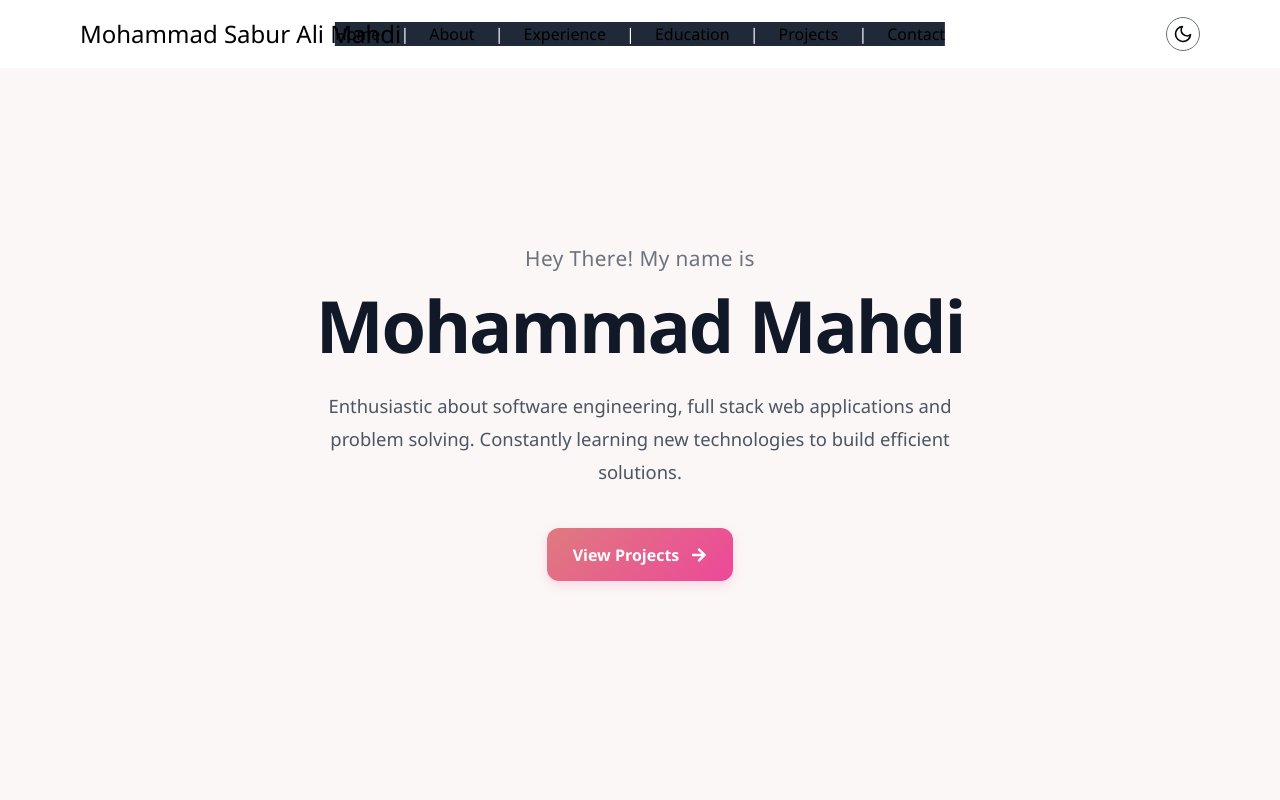
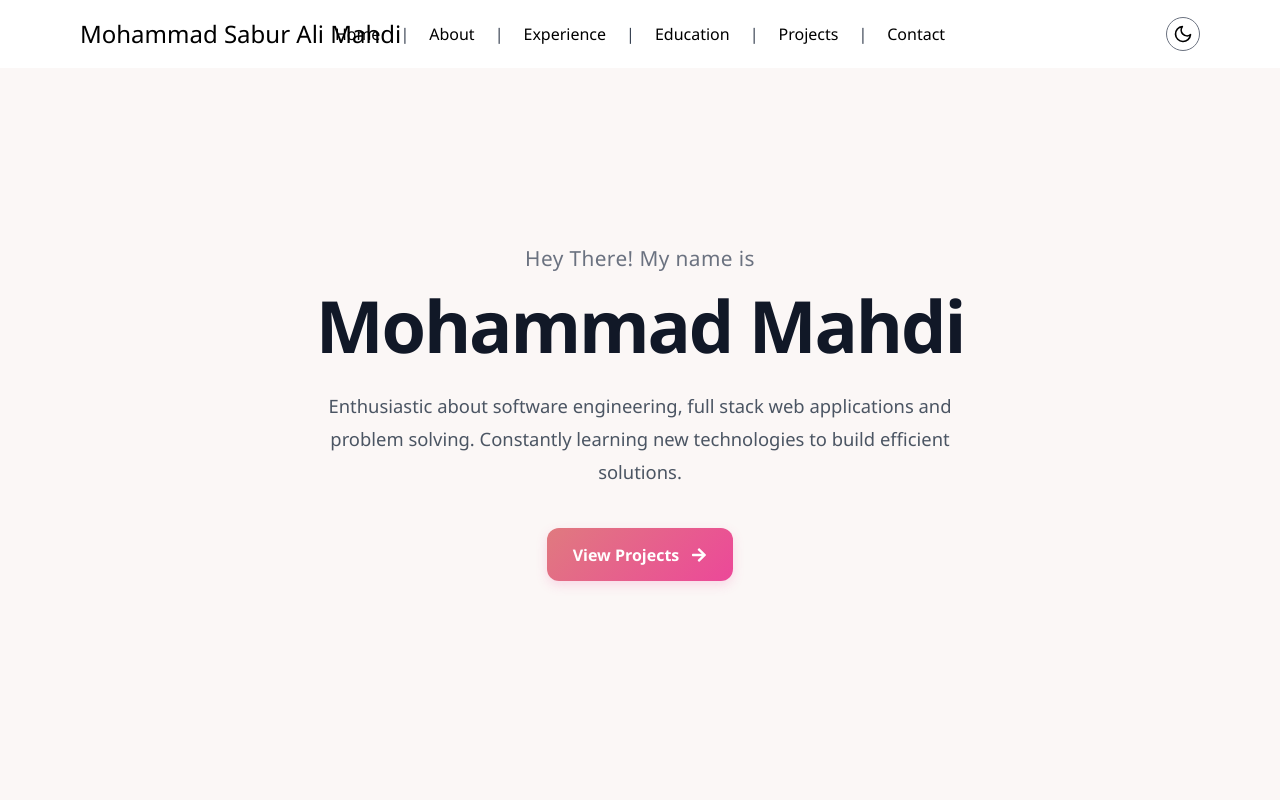
Before and after one commit to MohammadMahdi10/Mohammad-Portfolio-Website, a React (Vite) app: page / in a window 1280 px wide. Shown: the top 800 px of the page. Built offline with nearby package versions, Linux system fonts and the light colour scheme.

Commit message:
fixed navbar stretching too far on 768px dimension screens

```diff
--- a/src/components/Navbar/Navbar.css
+++ b/src/components/Navbar/Navbar.css
@@ -12,7 +12,7 @@
 }
 
 .navbar-title {
-  max-width: 22rem;
+  max-width: 14rem;
   overflow: hidden;
   text-overflow: ellipsis;
   white-space: nowrap;
@@ -22,13 +22,9 @@
   z-index: 2;
 }
 
-.navbar-title a,
 .navbar-title-btn {
   color: inherit;
   text-decoration: none;
-}
-
-.navbar-title-btn {
   background: none;
   border: none;
   cursor: pointer;
@@ -37,28 +33,46 @@
 }
 
 .navbar-links {
-  position: absolute;
-  left: 50%;
-  transform: translateX(-50%);
+  position: fixed;
+  top: 0;
+  right: 0;
+  bottom: 0;
+  left: auto;
+  transform: none;
+  width: 0;
+  min-height: 100vh;
+  height: 100vh;
+  overflow: hidden;
+  flex-direction: column;
+  align-items: flex-start;
+  background: #1f2937;
+  color: white;
+  padding-top: 5rem;
+  box-shadow: 0 25px 50px rgba(0, 0, 0, 0.9);
+  transition:
+    width 0.5s ease-in-out,
+    padding-left 0.5s ease-in-out;
+  z-index: 999;
+  display: flex;
+  gap: 1.25rem;
+}
 
-  display: flex;
-  align-items: center;
-  gap: 1.25rem;
-
-  color: #374151;
+.navbar-links.sidebar-open {
+  width: 12.5rem;
+  padding-left: 1.5rem;
 }
 
 .navbar-link {
   position: relative;
-  color: black;
+  color: white;
   text-decoration: none;
   transition: color 0.3s;
-
   background: none;
   border: none;
   cursor: pointer;
   font: inherit;
-  padding: 0;
+  padding: 0.5rem 0;
+  font-size: 1.125rem;
 }
 
 .navbar-link:hover {
@@ -85,14 +99,27 @@
 }
 
 .sidebar-close {
-  display: none;
+  display: block;
+  width: 1.75rem;
+  height: 1.75rem;
+  position: absolute;
+  right: 1rem;
+  top: 1rem;
+  cursor: pointer;
+  z-index: 1000;
+  color: white;
+  pointer-events: auto;
 }
 
 .navbar-actions {
   display: flex;
   align-items: center;
   gap: 0.5rem;
-  z-index: 2;
+  z-index: 10;
+}
+
+.navbar-links.sidebar-open ~ .navbar-actions {
+  pointer-events: none;
 }
 
 .menu-icon {
@@ -110,8 +137,7 @@
   background: #111827;
 }
 
-.dark .navbar-title,
-.dark .navbar-link {
+.dark .navbar-title {
   color: white;
 }
 
@@ -123,10 +149,10 @@
   background: #60a5fa;
 }
 
-@media (min-width: 640px) {
+@media (min-width: 1024px) {
   .navbar {
-    padding-left: 3rem;
-    padding-right: 3rem;
+    padding-left: 6rem;
+    padding-right: 6rem;
   }
 
   .navbar-title {
@@ -134,25 +160,52 @@
     font-size: 1.5rem;
   }
 
+  .navbar-links {
+    position: absolute;
+    left: 50%;
+    right: auto;
+    top: auto;
+    bottom: auto;
+    transform: translateX(-50%);
+    width: auto;
+    min-height: auto;
+    height: auto;
+    overflow: visible;
+    flex-direction: row;
+    align-items: center;
+    background: transparent;
+    color: #374151;
+    padding-top: 0;
+    padding-left: 0;
+    box-shadow: none;
+    z-index: auto;
+  }
+
+  .navbar-link {
+    color: black;
+    font-size: 1rem;
+    padding: 0;
+  }
+
+  .dark .navbar-link {
+    color: white;
+  }
+
+  .navbar-divider {
+    display: inline;
+  }
+
+  .sidebar-close {
+    display: none;
+  }
+
   .navbar-actions {
     gap: 1rem;
+    z-index: 2;
   }
 
   .menu-icon {
     display: none;
-  }
-}
-
-@media (min-width: 768px) {
-  .navbar-divider {
-    display: inline;
-  }
-}
-
-@media (min-width: 1024px) {
-  .navbar {
-    padding-left: 6rem;
-    padding-right: 6rem;
   }
 }
 
@@ -162,67 +215,3 @@
     padding-right: 5rem;
   }
 }
-
-@media (max-width: 639px) {
-  .navbar-links {
-    position: fixed;
-    top: 0;
-    right: 0;
-    bottom: 0;
-    left: auto;
-    transform: none;
-
-    width: 0;
-    min-height: 100vh;
-    height: 100vh;
-
-    overflow: hidden;
-
-    flex-direction: column;
-    align-items: flex-start;
-
-    background: #1f2937;
-    color: white;
-
-    padding-top: 5rem;
-
-    box-shadow: 0 25px 50px rgba(0, 0, 0, 0.9);
-    transition:
-      width 0.5s ease-in-out,
-      padding-left 0.5s ease-in-out;
-
-    z-index: 999;
-  }
-
-  .navbar-links.sidebar-open {
-    width: 12.5rem;
-    padding-left: 1.5rem;
-  }
-
-  .navbar-actions {
-    z-index: 10;
-  }
-
-  .navbar-links.sidebar-open ~ .navbar-actions {
-    pointer-events: none;
-  }
-
-  .sidebar-close {
-    display: block;
-    width: 1.75rem;
-    height: 1.75rem;
-    position: absolute;
-    right: 1rem;
-    top: 1rem;
-    cursor: pointer;
-    z-index: 1000;
-    color: white;
-    pointer-events: auto;
-  }
-
-  .navbar-link {
-    color: white;
-    font-size: 1.125rem;
-    padding: 0.5rem 0;
-  }
-}
```
